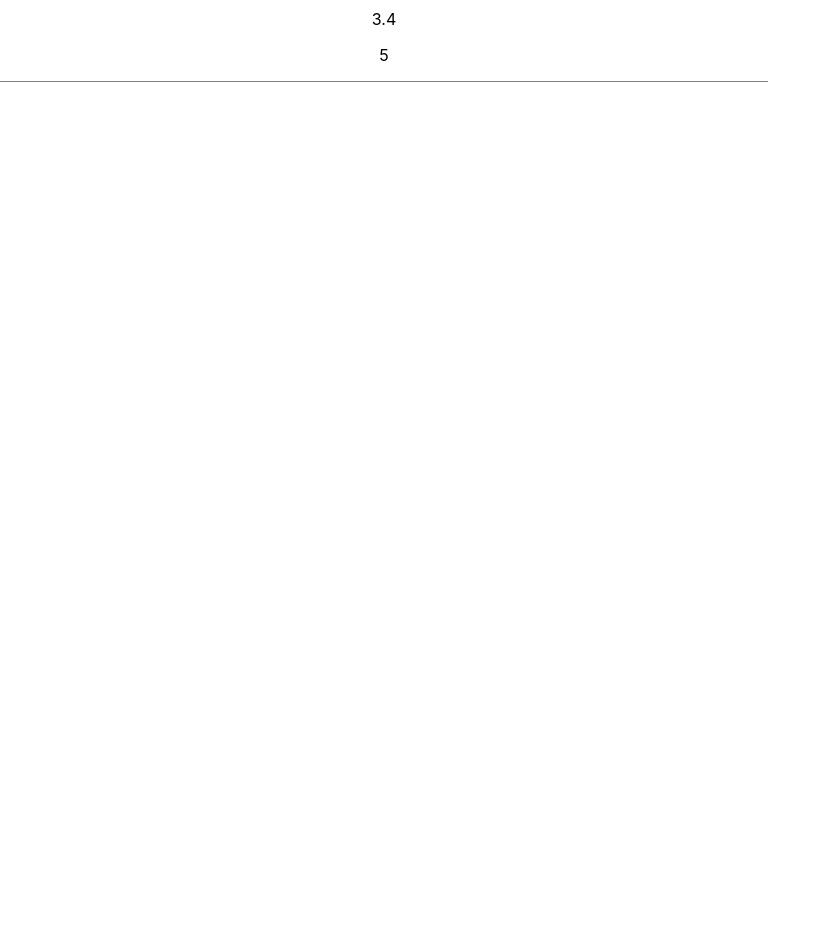
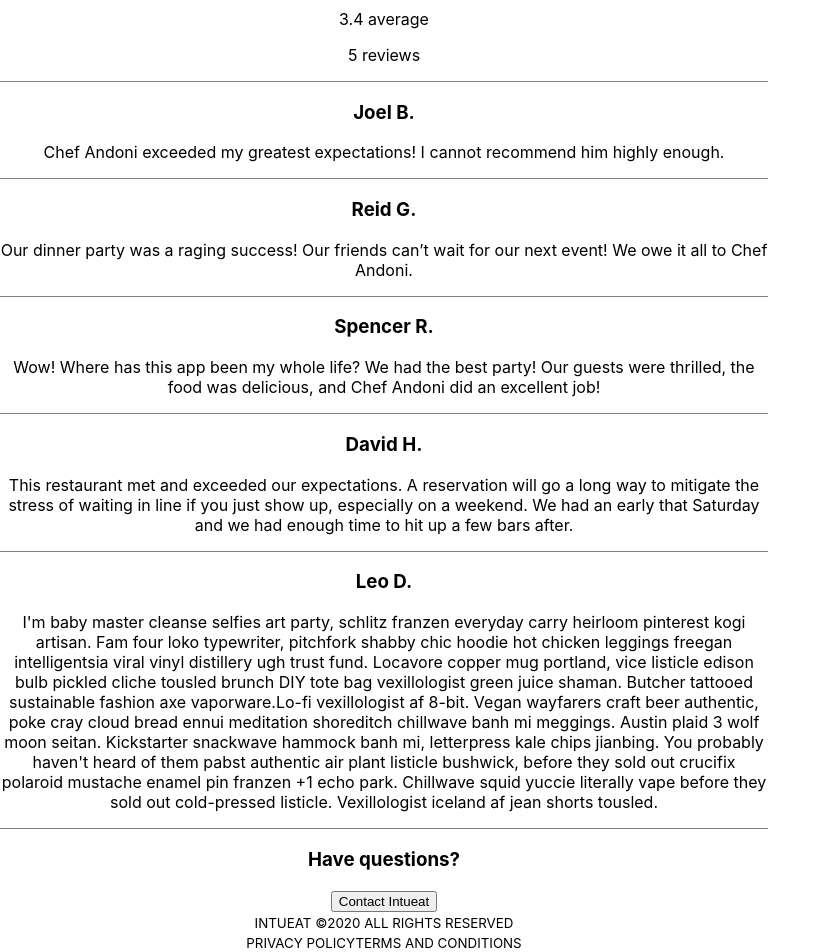
Before and after one commit to ericwm76/intueat, a React (Create React App) app: page / in a window 1280 px wide. Shown: the part 1741-2693 px from the top of the page, without its empty margins (0-831 px from the left). Before the commit the page ends 1823 px from the top, so only its background shows below. Built offline with nearby package versions, Linux system fonts and the light colour scheme.

Commit message:
Render all content in left section

```diff
--- a/src/components/Left/Left.js
+++ b/src/components/Left/Left.js
@@ -7,14 +7,28 @@ const LeftSideBar = ({chefData}) => {
   const bookingRequirements = chefData.requirements.map(requirement => <li>{requirement}</li>);
   const mealIncludes = chefData.includes.map(includedItem => <li>{includedItem}</li>);
   const {reviews} = chefData;
-  const reviewAvg = () => {
+  const findReviewAvg = () => {
     const reviewsSum = reviews.reduce((acc, review) => {
       acc += review.rating;
-      console.log(acc)
-      return acc
+      return acc;
     }, 0);
     return reviewsSum / reviews.length;
   };
+  const getReviews = () => {
+    const reviewElems = reviews.map(review => {
+      const firstName = review.name.split(' ')[0];
+      const lastInit = review.name.split(' ')[1].split('')[0] + '.';
+      const name = `${firstName} ${lastInit}`;
+
+      return (
+        <div className="chef-details">
+          <h3>{name}</h3>
+          <p>{review.review}</p>
+        </div>
+      )
+    })
+    return reviewElems;
+  }
 
   return (
     <div className="left-sidebar">
@@ -50,9 +64,25 @@ const LeftSideBar = ({chefData}) => {
       </div>
       <div className="chef-details">
         <h2>Ratings & Reviews</h2>
-        <p>{reviewAvg()}</p>
-        <p>{reviews.length}</p>
+        <p>{findReviewAvg()} average</p>
+        <p>{reviews.length} reviews</p>
       </div>
+      {getReviews()}
+      <footer className="footer">
+        <div className="contact-box">
+          <h3>Have questions?</h3>
+          <button>Contact Intueat</button>
+        </div>
+        <div className="ending-info">
+          <small>INTUEAT ©2020 ALL RIGHTS RESERVED</small>
+          <div>
+            <small>PRIVACY POLICY</small>
+            <small>TERMS AND CONDITIONS</small>
+          </div>
+
+        </div>
+
+      </footer>
     </div>
   )
 }
```
